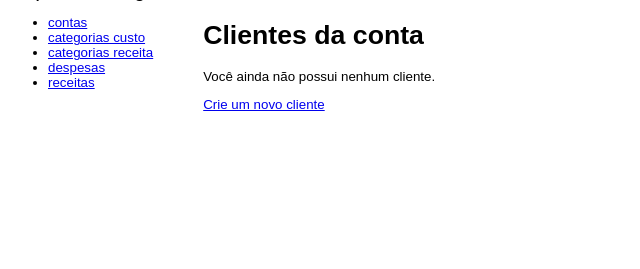
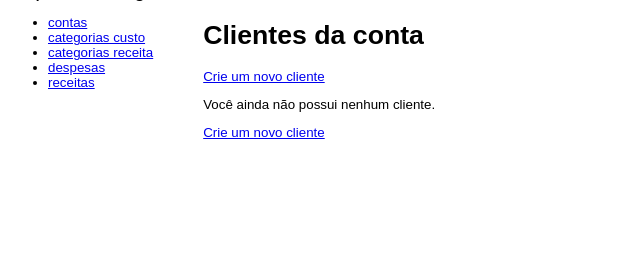
Before and after one commit to jbochi/depoisdavirgula, a Django app: template src/templates/account_details.html in a window 1280 px wide. Shown: the part 31-300 px from the top of the page, without its empty margins (0-640 px from the left). Run offline with Django 3.2, Linux system fonts and the light colour scheme; the template is opened without the code that fills it, so the values that code supplies are empty.

Commit message:
Included link for adding new clients on the top of the page

```diff
--- a/src/templates/account_details.html
+++ b/src/templates/account_details.html
@@ -3,6 +3,8 @@
 {% block content %}
 
 <h1>Clientes da conta {{ account.name }}</h1>
+
+<a href="{{ account.get_absolute_url }}new/">Crie um novo cliente</a>
 
 {% if customers %}
     <p>Você já possui {{ account.n_customers }} cliente{{ account.n_customers|pluralize }} cadastrado{{ account.n_customers|pluralize }}:</p>
```
